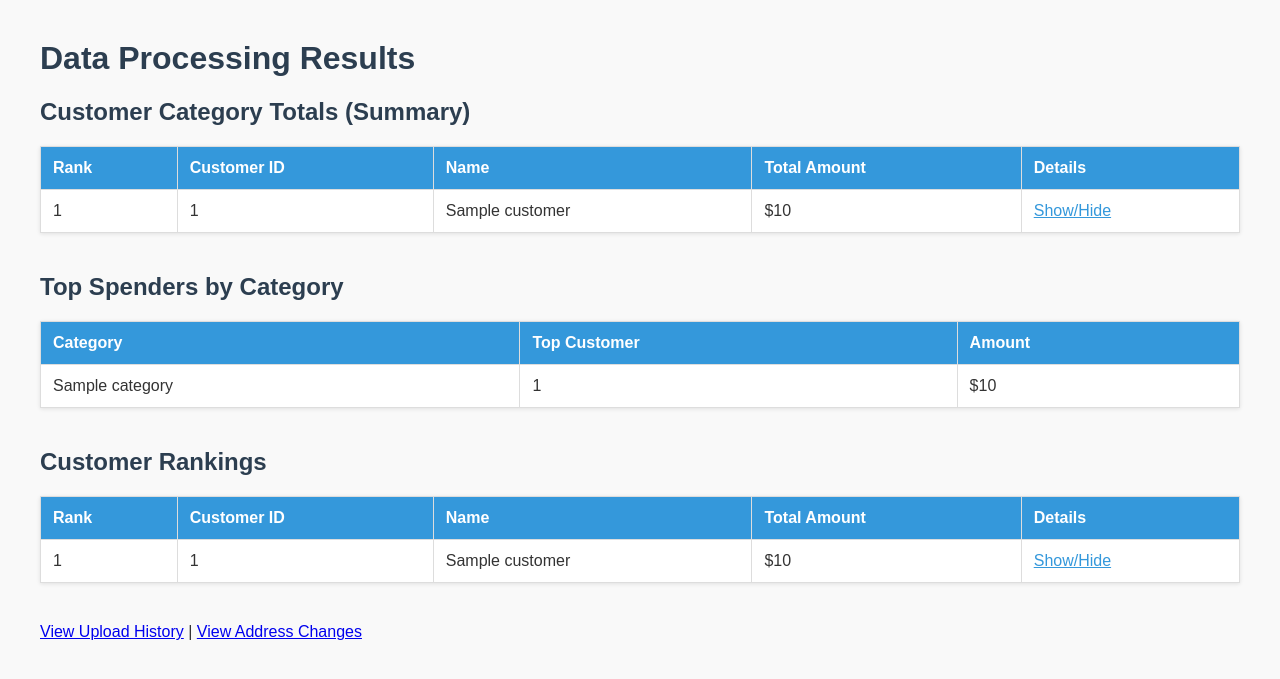
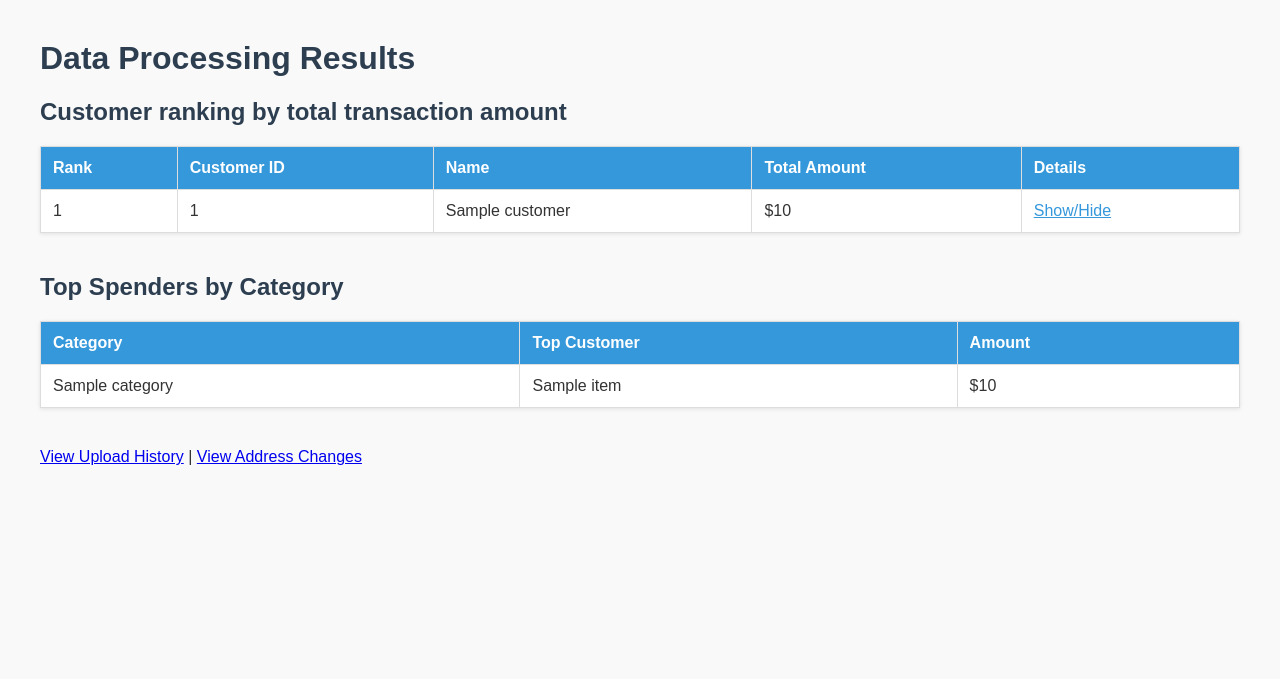
Before and after one commit to jedmarcnocum/py_data_pipeline_app, a Flask app: template templates/results.html in a window 1280 px wide. Shown: the top 679 px of the page. Run offline with Flask 3, Linux system fonts and the light colour scheme; the template is opened without the code that fills it: most values are stand-ins (such as "Sample title", 1, 10 or a date in 2020).

Commit message:
codebase and assets cleanup , comments, removed redundant codes etc

```diff
--- a/app.py
+++ b/app.py
@@ -51,7 +51,7 @@ cursor.execute('''
 ''')
 conn.commit()
 
-# This function checks if the uploaded file has a valid Excel extension (e.g., .xlsx)
+# Check if the file is an allowed Excel file
 def allowed_file(filename):
     return '.' in filename and filename.rsplit('.', 1)[1].lower() in ALLOWED_EXTENSIONS
 
@@ -74,7 +74,7 @@ def upload_file():
                 customers_raw = xl['Customers']
                 products = xl['Products']
 
-                # Log metadata about upload
+                # Log upload metadata
                 timestamp = datetime.now().isoformat()
                 cursor.execute('''
                     INSERT INTO uploads (filename, timestamp, transactions_rows, customers_rows, products_rows)
@@ -106,11 +106,10 @@ def upload_file():
                 customers = pd.DataFrame(converted_lines, columns=['customer_id', 'name', 'email', 'dob', 'address', 'created_date'])
                 customers.columns = customers.columns.str.lower()
 
-                # Save customers to DB and check for address changes
+                # Save customers to DB and track address changes
                 for _, row in customers.iterrows():
                     existing = cursor.execute('SELECT address FROM customers WHERE customer_id = ?', (row['customer_id'],)).fetchone()
                     if existing and existing[0] != row['address']:
-                        print(f"Address change for {row['customer_id']}: {existing[0]} -> {row['address']}")
                         cursor.execute('''
                             INSERT INTO address_changes (customer_id, old_address, new_address, change_timestamp, upload_id)
                             VALUES (?, ?, ?, ?, ?)
@@ -123,39 +122,30 @@ def upload_file():
                     ))
                 conn.commit()
 
-                # Normalize and merge
+                # Normalize and merge data
                 transactions.columns = transactions.iloc[0].str.lower()
                 transactions = transactions.iloc[1:]
                 products.columns = products.iloc[0].str.lower()
                 products = products.iloc[1:]
 
                 merged = transactions.merge(products, on='product_code')
-                merged = merged.merge(customers, left_on='customer_id', right_on='customer_id')
+                merged = merged.merge(customers, on='customer_id')
                 merged['amount'] = pd.to_numeric(merged['amount'], errors='coerce')
 
                 # Total transaction per customer per category
                 category_totals = merged.groupby(['customer_id', 'name', 'category'])['amount'].sum().reset_index()
 
-                # Summarize category_totals to match customer ranking
+                # Summary for ranking
                 category_totals_summary = category_totals.groupby(['customer_id', 'name'])['amount'].sum().reset_index()
                 category_totals_summary['amount'] = category_totals_summary['amount'].round(2)
                 category_totals_summary['rank'] = category_totals_summary['amount'].rank(method='dense', ascending=False).astype(int)
                 category_totals_summary = category_totals_summary.sort_values(by='rank')
 
-                # Top spender per category
+                # Top spenders per category
                 top_spenders = category_totals.loc[category_totals.groupby('category')['amount'].idxmax()].reset_index(drop=True)
                 top_spenders['amount'] = top_spenders['amount'].round(2)
 
-                # Ranking customers
-                customer_ranking = merged.groupby('customer_id').agg({
-                    'amount': 'sum',
-                    'name': 'first'
-                }).reset_index()
-                customer_ranking['amount'] = customer_ranking['amount'].round(2)
-                customer_ranking['rank'] = customer_ranking['amount'].rank(method='dense', ascending=False).astype(int)
-                customer_ranking = customer_ranking.sort_values(by='rank')
-
-                # Convert category totals into a dict grouped by customer_id
+                # Category detail dict per customer
                 category_totals_grouped = category_totals.copy()
                 category_totals_grouped['amount'] = category_totals_grouped['amount'].round(2)
                 category_totals_grouped = category_totals_grouped.groupby('customer_id').apply(lambda df: df.to_dict(orient='records')).to_dict()
@@ -163,7 +153,6 @@ def upload_file():
                 return render_template('results.html',
                     category_totals=category_totals_summary.to_dict(orient='records'),
                     top_spenders=top_spenders.to_dict(orient='records'),
-                    customer_ranking=customer_ranking.to_dict(orient='records'),
                     category_totals_grouped=category_totals_grouped,
                     upload_id=upload_id)
 
--- a/templates/results.html
+++ b/templates/results.html
@@ -67,7 +67,7 @@
 <body>
     <h1>Data Processing Results</h1>
 
-    <h2>Customer Category Totals (Summary)</h2>
+    <h2>Customer ranking by total transaction amount</h2>
     <table>
         <thead>
             <tr>
@@ -126,54 +126,8 @@
             {% for item in top_spenders %}
             <tr>
                 <td>{{ item.category }}</td>
-                <td>{{ item.customer_id }}</td>
+                <td>{{ item.name }}</td>
                 <td>${{ item.amount }}</td>
-            </tr>
-            {% endfor %}
-        </tbody>
-    </table>
-
-    <h2>Customer Rankings</h2>
-    <table>
-        <thead>
-            <tr>
-                <th>Rank</th>
-                <th>Customer ID</th>
-                <th>Name</th>
-                <th>Total Amount</th>
-                <th>Details</th>
-            </tr>
-        </thead>
-        <tbody>
-            {% for customer in customer_ranking %}
-            <tr>
-                <td>{{ customer.rank }}</td>
-                <td>{{ customer.customer_id }}</td>
-                <td>{{ customer.name }}</td>
-                <td>${{ customer.amount }}</td>
-                <td>
-                    <span class="expand-button" onclick="toggleDetails('rank-details-{{ customer.customer_id }}')">Show/Hide</span>
-                </td>
-            </tr>
-            <tr id="rank-details-{{ customer.customer_id }}" class="subcategory">
-                <td colspan="5">
-                    <table>
-                        <thead>
-                            <tr>
-                                <th>Category</th>
-                                <th>Amount</th>
-                            </tr>
-                        </thead>
-                        <tbody>
-                            {% for row in category_totals_grouped.get(customer.customer_id, []) %}
-                            <tr>
-                                <td>{{ row.category }}</td>
-                                <td>${{ row.amount }}</td>
-                            </tr>
-                            {% endfor %}
-                        </tbody>
-                    </table>
-                </td>
             </tr>
             {% endfor %}
         </tbody>
--- a/templates/uploads.html
+++ b/templates/uploads.html
@@ -59,11 +59,17 @@
         <tbody>
             {% for upload in uploads %}
             <tr>
+                <!-- ID -->
                 <td>{{ upload[0] }}</td>
+                <!-- Filename -->
                 <td>{{ upload[1] }}</td>
+                <!-- Timestamp -->
                 <td>{{ upload[2] }}</td>
+                <!-- Transactions -->
                 <td>{{ upload[3] }}</td>
+                <!-- Customers -->
                 <td>{{ upload[4] }}</td>
+                <!-- Products -->
                 <td>{{ upload[5] }}</td>
             </tr>
             {% endfor %}
```
Also changed, not shown: upload_logs.db, 2 other files.
